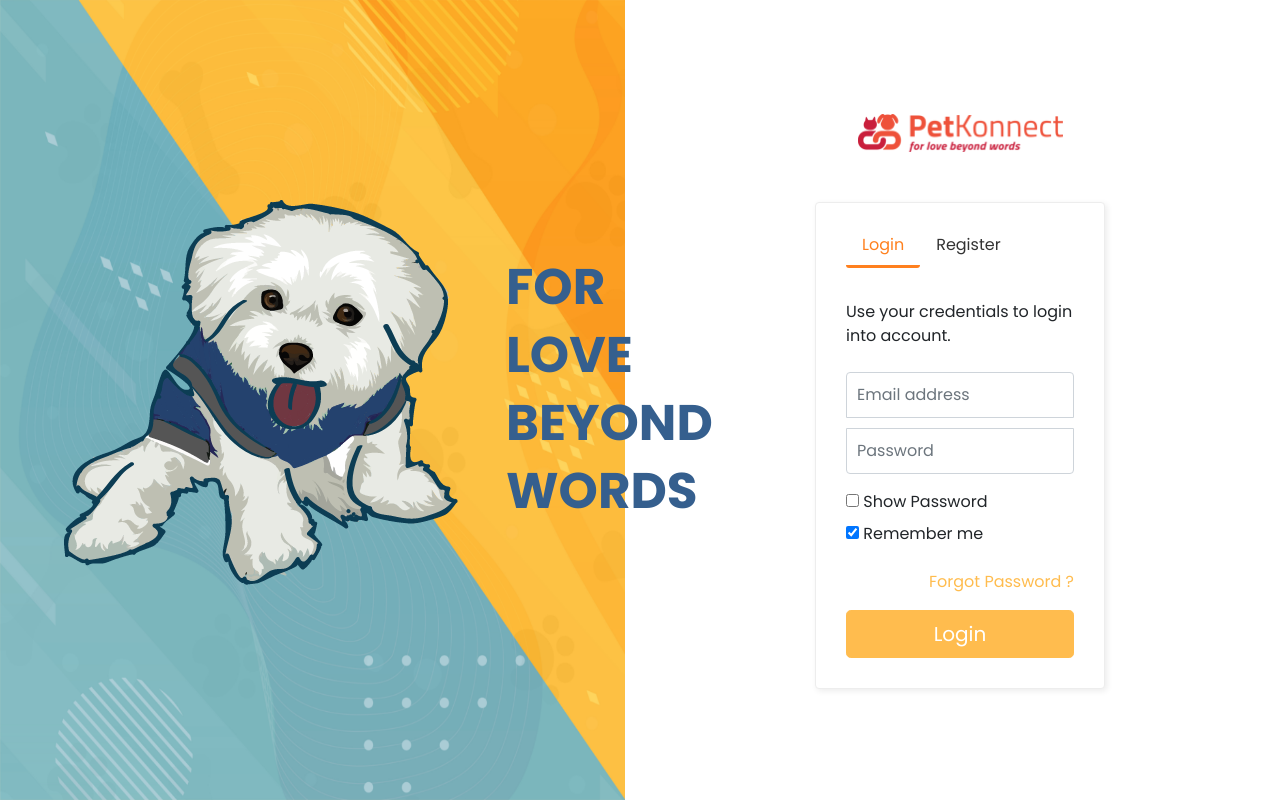
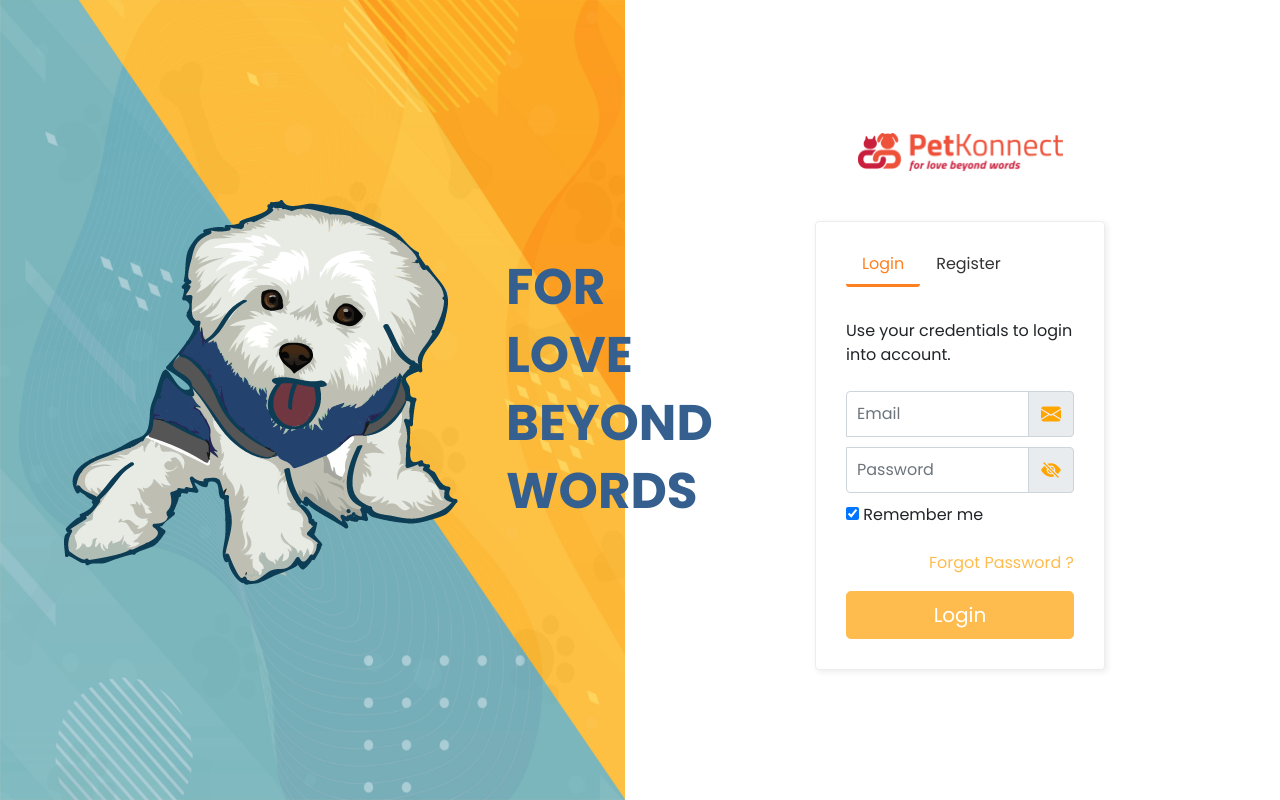
Before and after one commit to maulikkanani1/petkonnect, a React (Create React App) app: page /login in a window 1280 px wide. Built offline with nearby package versions, Linux system fonts and the light colour scheme.

Commit message:
login password eye button

```diff
--- a/src/Views/Login.jsx
+++ b/src/Views/Login.jsx
@@ -2,9 +2,10 @@ import React, { useState } from 'react';
 import { Link, useHistory } from 'react-router-dom';
 import { toast } from 'react-toastify';
 import { userLogin, userRegistration } from '../ApiService';
-import { Container, Nav, Card, Tab, Modal } from 'react-bootstrap';
+import { Container, Nav, Card, Tab, Modal,InputGroup,FormControl} from 'react-bootstrap';
 import ResetPassModal from '../components/ResetPassModal';
 import './../scss/login.scss';
+import {EyeFill,EyeSlashFill,EnvelopeFill} from 'react-bootstrap-icons';
 
 const Login = () => {
   const [match, setMatch] = useState(true);
@@ -105,33 +106,28 @@ const Login = () => {
                           Use your credentials to login into account.
                         </p>
                         <div>
-                          <label className="sr-only">Email address</label>
-                          <input
+                        <InputGroup className="email">
+                            <FormControl
+                              placeholder="Email"
                               type="email"
                               name="email"
-                            className="form-control"
-                            placeholder="Email address"
                               required
                             />
-                          <label className="sr-only">Password</label>
-                          <input
-                            type={showPassword ? 'text' : 'password'}
-                            name="password"
-                            className="form-control"
+                            <InputGroup.Append>
+                              <InputGroup.Text id="inputGroup-sizing-default" padding="0px"><EnvelopeFill color="orange" size="20px" /></InputGroup.Text>
+                            </InputGroup.Append>
+                          </InputGroup>
+                          <InputGroup>
+                            <FormControl
                               placeholder="Password"
+                              type = {showPassword ? "text" : "password"}
                               required
                             />
-                        </div>
-                        <div className="checkbox text-left mt-3">
-                          <label>
-                            <input
-                              type="checkbox"
-                              name="showPassword"
-                              defaultChecked={showPassword}
-                              onChange={handleShowPassword}
-                            />{' '}
-                            Show Password
-                          </label>
+                            <InputGroup.Append onClick={handleShowPassword}>
+                              <InputGroup.Text id="inputGroup-sizing-default" padding="0px">{showPassword ? <EyeFill color="orange" size="20px" /> : <EyeSlashFill color="orange" size="20px" />}</InputGroup.Text>
+                            </InputGroup.Append>
+                          </InputGroup>
+
                         </div>
                         <div className="checkbox text-left mb-3">
                           <label>
--- a/src/scss/login.scss
+++ b/src/scss/login.scss
@@ -68,13 +68,11 @@
     }
 
     input[type="email"] {
-      margin-bottom: 10px;
       border-bottom-right-radius: 0;
       border-bottom-left-radius: 0;
     }
 
     input[type="password"] {
-      margin-bottom: 10px;
       border-top-left-radius: 0;
       border-top-right-radius: 0;
     }
@@ -83,4 +81,12 @@
   .forgot_link {
     color: $seondaryPrimary;
   }
+
+  .checkbox {
+    margin-top: 10px;
+  }
 }
+
+.email {
+  margin-bottom: 10px;
+}
```
Lines whose indentation alone changed are shown as unchanged.
